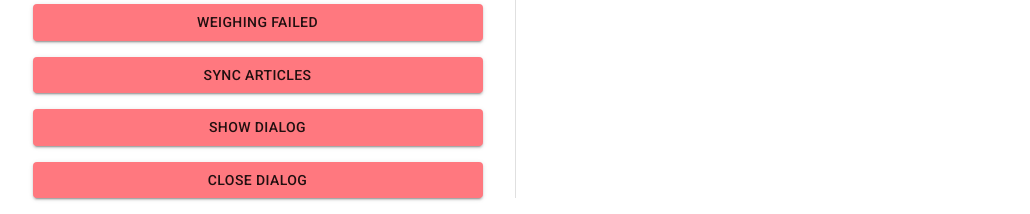
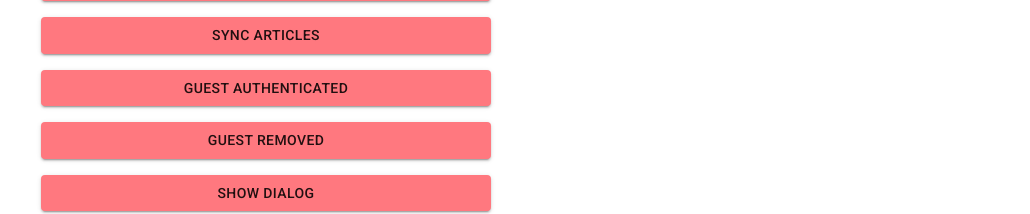
Before and after one commit to VisioLab/cash-register-api, a React (Vite) app in the folder example-client/: page / in a window 1280 px wide. Both pictures are taken after a click on the button "CONNECT". Shown: the part 530-744 px from the top of the page, without its empty margins (125-1155 px from the left). Built offline with nearby package versions, Linux system fonts and the light colour scheme; no server answers.

Commit message:
Add authentication events and warning channel

```diff
--- a/example-client/package.json
+++ b/example-client/package.json
@@ -8,6 +8,8 @@
     "dev": "vite",
     "build": "tsc && vite build",
     "preview": "vite preview",
+    "format": "npx prettier . --write",
+    "format:check": "npx prettier . --check",
     "generateTypes": "node --loader ts-node/esm ./src/generateTypes.ts",
     "generateDocs": "npx asyncapi generate fromTemplate ../api.yml @asyncapi/html-template@0.28.4 -p singleFile=true -p favicon=public/favicon.png  -o ../docs"
   },
--- a/example-client/src/CashRegisterSimulator.tsx
+++ b/example-client/src/CashRegisterSimulator.tsx
@@ -33,10 +33,9 @@ const CashRegisterSimulator = ({ipAddress}: Props) => {
 
   const state = useCashRegisterStore()
   return (
-    <Stack direction="row" spacing={4} divider={<Divider orientation="vertical" flexItem />}>
+    <Stack direction="row" spacing={6}>
       <Stack spacing={2} sx={{minWidth: 450}}>
         <Divider>Connection</Divider>
-
         <ConnectionState />
         <Button variant="contained" onClick={reconnect}>
           Reconnect <HiOutlineRefresh />
@@ -57,6 +56,12 @@ const CashRegisterSimulator = ({ipAddress}: Props) => {
         <Button variant="contained" onClick={() => cashRegister?.syncArticles()}>
           Sync Articles
         </Button>
+        <Button variant="contained" onClick={() => cashRegister?.guestAuthenticated()}>
+          Guest Authenticated
+        </Button>
+        <Button variant="contained" onClick={() => cashRegister?.guestRemoved()}>
+          Guest Removed
+        </Button>
         <Button variant="contained" onClick={() => cashRegister?.showDialog()}>
           Show Dialog
         </Button>
@@ -66,9 +71,7 @@ const CashRegisterSimulator = ({ipAddress}: Props) => {
       </Stack>
       <Stack spacing={2} sx={{minWidth: 450}}>
         <Divider>Basket</Divider>
-
         <Basket />
-
         <Divider>State</Divider>
         <Chip
           label={`Payment in progress: ${state.paymentInProgress} `}
--- a/example-client/src/client.ts
+++ b/example-client/src/client.ts
@@ -1,6 +1,6 @@
 import _ from "lodash";
 import useCashRegisterStore from "./store";
-import { PaymentFailure, PaymentSuccess, StartPayment, Reset, CloseDialog, SetBasket, ShowDialog, SyncArticles, UserInput, ArticleWeighed, WeighingFailed, WeighArticle, ApiError } from "./types";
+import { PaymentFailure, PaymentSuccess, StartPayment, Reset, CloseDialog, SetBasket, ShowDialog, SyncArticles, UserInput, ArticleWeighed, WeighingFailed, WeighArticle, ApiError, AddToBasket, GuestAuthenticated, GuestRemoved } from "./types";
 
 const articles: SyncArticles["data"]["articles"] = [
     {
@@ -57,7 +57,7 @@ export class CashRegister {
         const message: PaymentSuccess = {
             event: "paymentSuccess",
             data: {
-                totalGross: useCashRegisterStore.getState().basket.length,
+                total: {gross: useCashRegisterStore.getState().basket.length},
                 receiptUrl: "https://receipts.visiolab.io/"
             }
         }
@@ -81,6 +81,24 @@ export class CashRegister {
         await this.send(message)
     }
 
+    async guestAuthenticated() {
+        const message: GuestAuthenticated = {
+            event: "guestAuthenticated",
+            data: {
+                identifier: "42"
+            }
+        }
+    }
+
+    async guestRemoved() {
+        const message: GuestRemoved = {
+            event: "guestRemoved",
+            data: {
+                identifier: "42"
+            }
+        }
+    }
+
     async articleWeighed() {
         const scaleArticle = useCashRegisterStore.getState().scaleArticle
         if (scaleArticle === undefined) {
@@ -102,6 +120,7 @@ export class CashRegister {
         const message: WeighingFailed = {
             event: "weighingFailed",
             data: {
+                reason: "scaleNotAvailable",
                message: {
                 de: "Waage nicht verfügbar",
                 en: "Scale not available"
@@ -112,7 +131,6 @@ export class CashRegister {
 
         await this.send(message)
     }
-
 
 
     async showDialog() {
@@ -161,7 +179,17 @@ export class CashRegister {
 
 
     async onSetBasket(message: SetBasket) {
-        for (const article of message.data.articles) {
+        this.checkBasket(message.data.articles)
+        useCashRegisterStore.setState({ basket: message.data.articles })
+    }
+
+    async onAddToBasket(message: AddToBasket) {
+        this.checkBasket(message.data.articles)
+        useCashRegisterStore.setState({ basket: useCashRegisterStore.getState().basket.concat(message.data.articles) })
+    }
+
+    private checkBasket(basket: SetBasket["data"]["articles"]) {
+        for (const article of basket) {
             const found = articles.find(a => a.priceLookup === article.priceLookup)
             if (!found) {
                 this.paymentFailure({
@@ -170,7 +198,6 @@ export class CashRegister {
                 })
             }
         }
-        useCashRegisterStore.setState({ basket: message.data.articles })
     }
 
     async onStartPayment(message: StartPayment) {
@@ -206,11 +233,14 @@ export class CashRegister {
     }
 
     private async receiveMessage(message: MessageEvent<string>) {
-        const parsedMessage = JSON.parse(message.data) as SetBasket | StartPayment | Reset | UserInput | WeighArticle | ApiError
+        const parsedMessage = JSON.parse(message.data) as SetBasket | AddToBasket | StartPayment | Reset | UserInput | WeighArticle | ApiError
         console.log("Received message:", message.data)
         switch (parsedMessage.event) {
             case "setBasket":
                 await this.onSetBasket(parsedMessage)
+                break;
+            case "addToBasket":
+                await this.onAddToBasket(parsedMessage)
                 break;
             case "startPayment":
                 await this.onStartPayment(parsedMessage)
```
Also changed, not shown: example-client/src/types.ts (+89 -5 lines), 2 other files (tests, documents, lock files or other folders).
